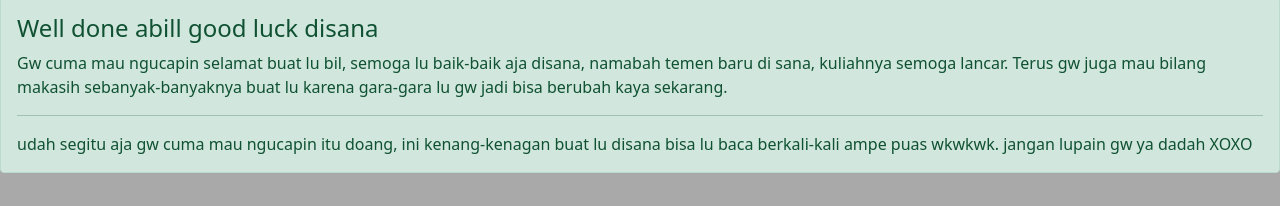
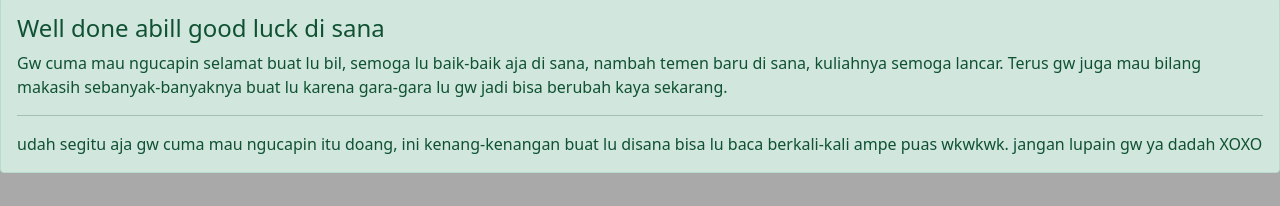
Before and after one commit to IqbalRidho/Teruntuk-Abil, a plain HTML site: page index.html in a window 1280 px wide. Shown: the part 559-765 px from the top of the page. Drawn offline with nearby package versions, Linux system fonts and the light colour scheme.

Commit message:
Update index.html

```diff
--- a/index.html
+++ b/index.html
@@ -55,12 +55,12 @@
     <!-- carousel finish -->
 
     <div class="alert alert-success margin-top:20px" role="alert">
-        <h4 class="alert-heading">Well done abill good luck disana</h4>
-        <p>Gw cuma mau ngucapin selamat buat lu bil, semoga lu baik-baik aja disana, namabah temen baru di sana,
+        <h4 class="alert-heading">Well done abill good luck di sana</h4>
+        <p>Gw cuma mau ngucapin selamat buat lu bil, semoga lu baik-baik aja di sana, nambah temen baru di sana,
             kuliahnya semoga lancar. Terus gw juga mau bilang makasih sebanyak-banyaknya buat lu karena gara-gara lu gw
             jadi bisa berubah kaya sekarang. </p>
         <hr>
-        <p class="mb-0">udah segitu aja gw cuma mau ngucapin itu doang, ini kenang-kenagan buat lu disana bisa lu baca
+        <p class="mb-0">udah segitu aja gw cuma mau ngucapin itu doang, ini kenang-kenangan buat lu disana bisa lu baca
             berkali-kali ampe puas wkwkwk. jangan lupain gw ya dadah XOXO</p>
     </div>
 
```
